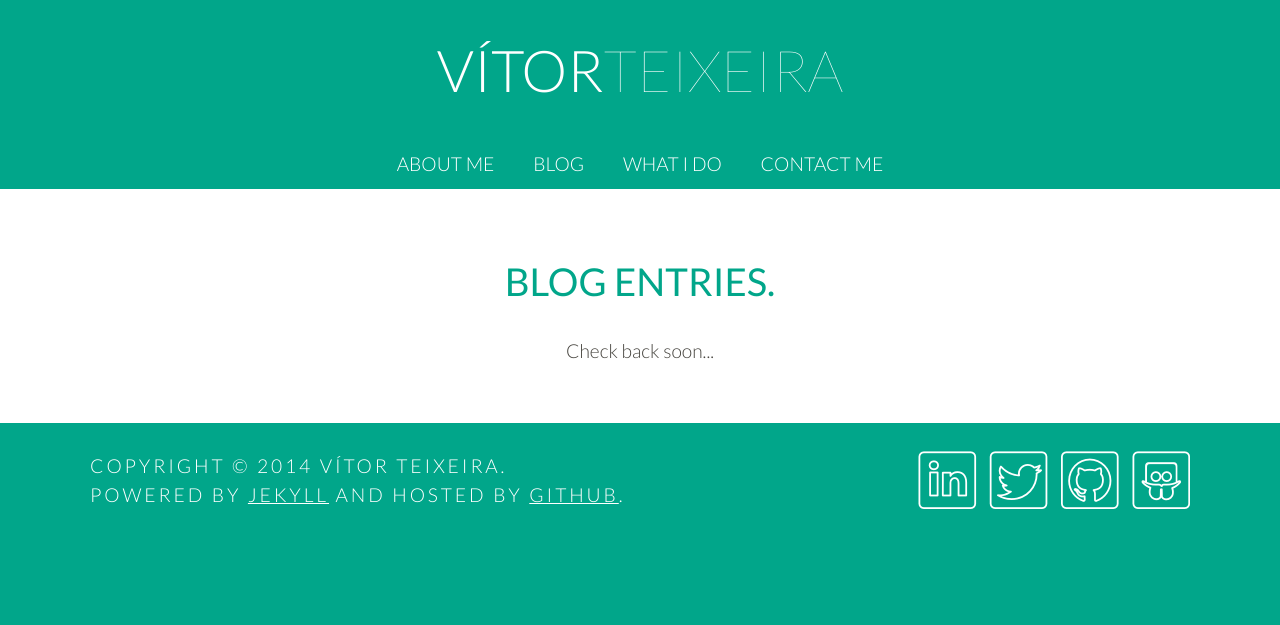
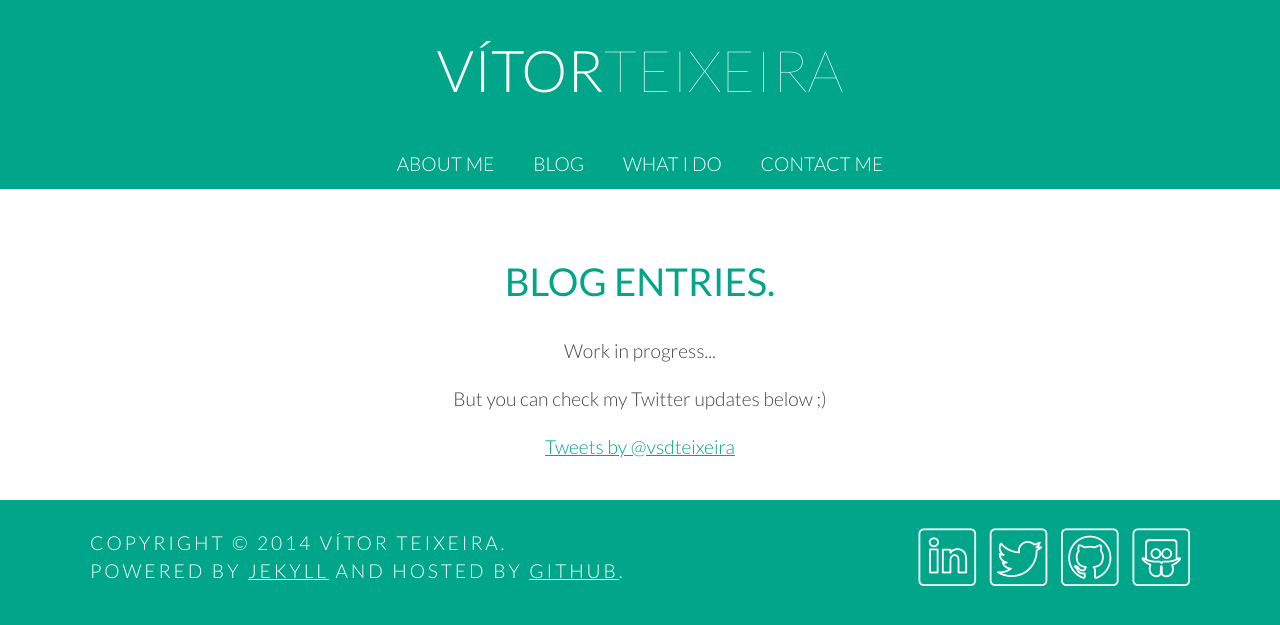
Before and after one commit to vitor-teixeira/vitor-teixeira, a Jekyll site: the page built from blog/index.html, in a window 1280 px wide. Shown: the top 625 px of the page. Built offline with Jekyll 4.4.1, drawn with Linux system fonts in a browser that asks for light colours; Markdown is read by kramdown in place of the engine named in the settings; comment, search, counter and statistics services are not loaded.

Commit message:
Addig my Twitter feed temporarily

```diff
--- a/blog/index.html
+++ b/blog/index.html
@@ -7,7 +7,14 @@ title: Blog
 
         <h1>Blog Entries.</h1>
 
-        <p>Check back soon...</p>
+        <p>Work in progress...</p>
+
+        <p>But you can check my Twitter updates below ;)</p>
+
+        <a class="twitter-timeline" href="https://twitter.com/vsdteixeira" data-widget-id="493776443155812353">Tweets by @vsdteixeira</a>
+
+<script>!function(d,s,id){var js,fjs=d.getElementsByTagName(s)[0],p=/^http:/.test(d.location)?'http':'https';if(!d.getElementById(id)){js=d.createElement(s);js.id=id;js.src=p+"://platform.twitter.com/widgets.js";fjs.parentNode.insertBefore(js,fjs);}}(document,"script","twitter-wjs");</script>
+
 
         <!--
 <ul class="posts">
--- a/index.html
+++ b/index.html
@@ -6,13 +6,13 @@ layout: default
             <h1>Hello.</h1>
             <img src="img/vitorteixeira.jpg" alt="It's actually a picture of me" class="my-pic">
             <div class="my-info">
-                <p class="name">Vítor Teixeira</p>
+                <p class="name">V&iacute;tor Teixeira</p>
                 <p><i class="icon vticon-briefcase"></i>User Experience Designer</p>
                 <i class="icon vticon-location"></i><a href="https://goo.gl/maps/n602z" target="_blank">Lisbon, Portugal</a>
             </div>
             <div class="presenting-myself">
-                <p class="presentation-lead">Welcome to my site. I’m V&iacute;tor and I love everything about <em>Usability</em>.</p>
-                <p>I also love <em>Reading</em>,  going to the <em>Movies</em> and <em>Repurposing</em> old stuff. Oh, and I’m also crazy about <em>Dogs</em>.</p>
+                <p class="presentation-lead">Welcome to my site. I&#39;m V&iacute;tor and I&#39;m really into <em>Usability</em>.</p>
+                <p>I also love <em>Reading</em>,  going to the <em>Movies</em> and <em>Repurposing</em> old stuff. Oh, and I&#39;m also crazy about <em>Dogs</em>.</p>
             </div>
 
             <!--                        <a href="#">Add my vcard to your contacts</a>-->
```
